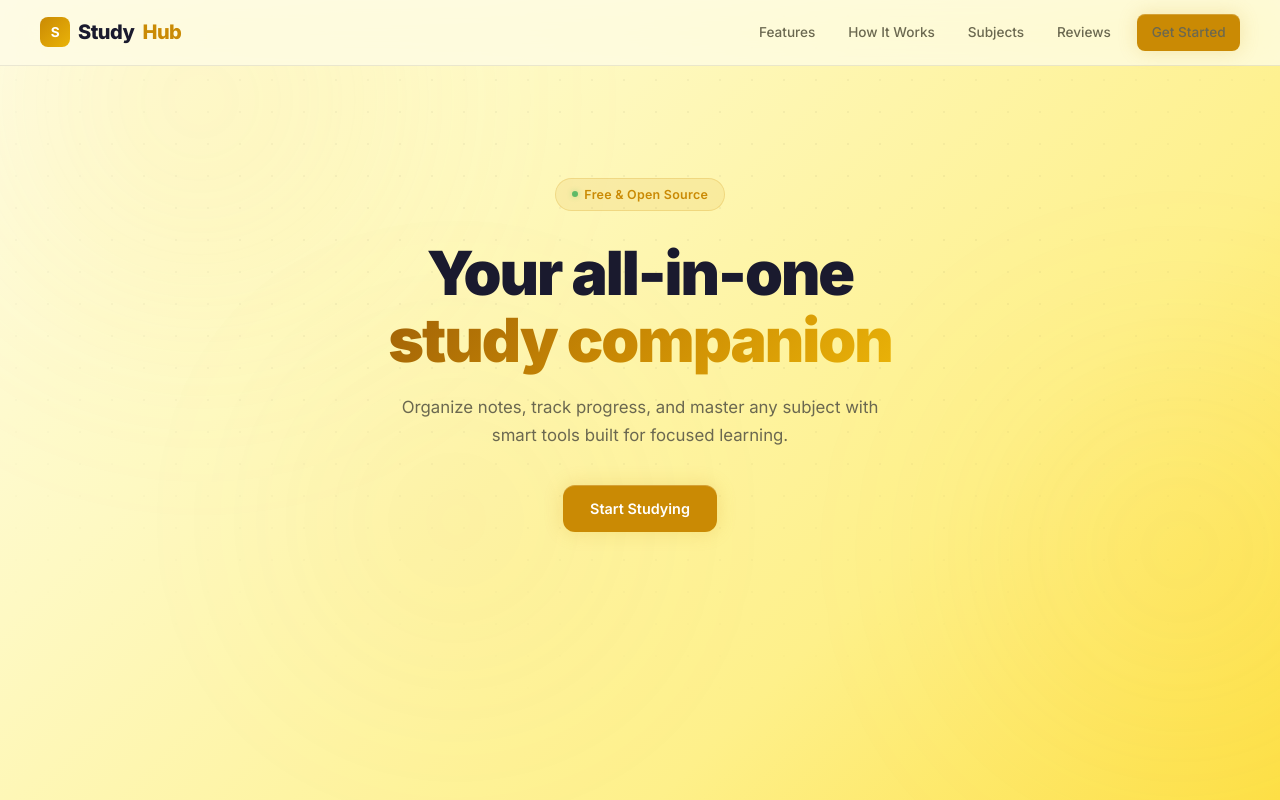
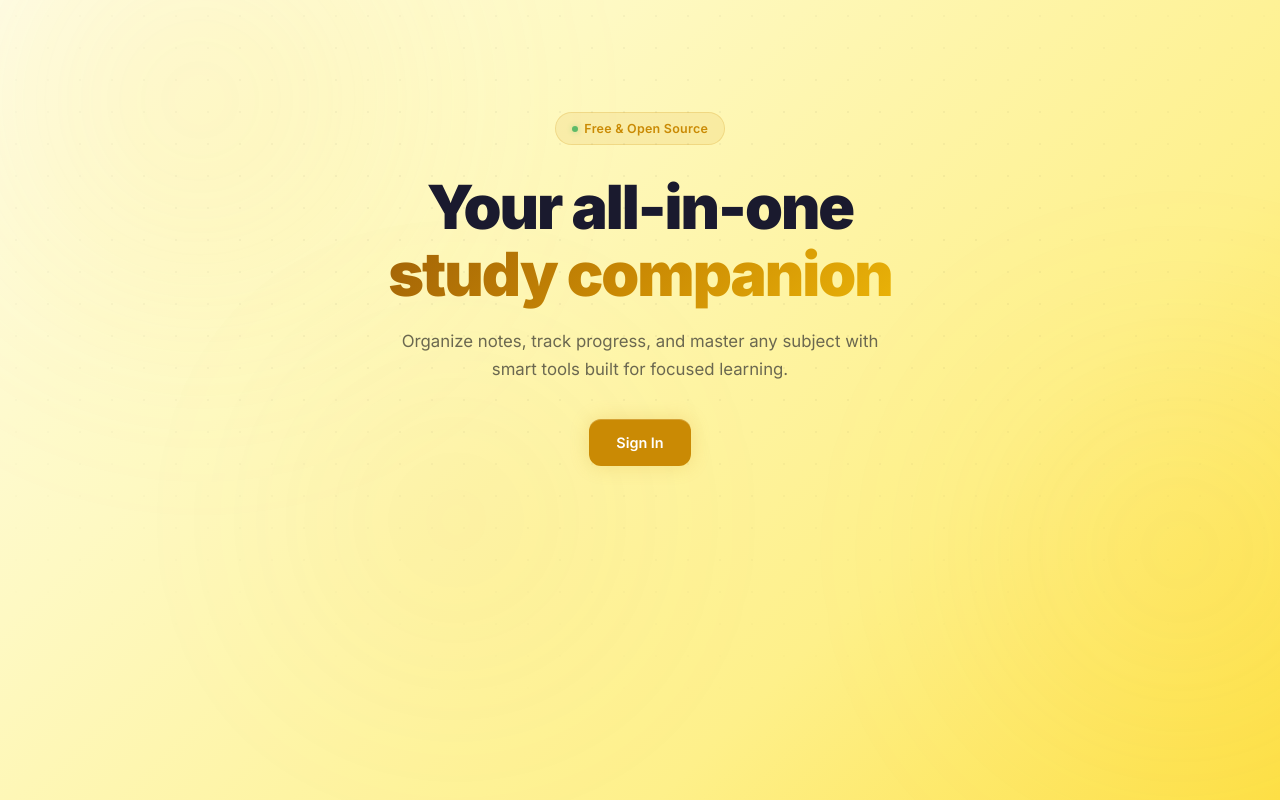
Before and after one commit to OF7777/StudyHub, a Next.js app: page / in a window 1280 px wide. Built offline with nearby package versions, Linux system fonts and the light colour scheme.

Commit message:
Remove navbar, replace Start Studying with Sign In

```diff
--- a/app/globals.css
+++ b/app/globals.css
@@ -71,65 +71,7 @@ a:hover { color: #92700a; }
   -webkit-mask-image: radial-gradient(ellipse 80% 60% at 50% 30%, black 30%, transparent 100%);
 }
 
-nav {
-  display: flex;
-  align-items: center;
-  justify-content: space-between;
-  padding: 0.9rem 2.5rem;
-  border-bottom: 1px solid var(--border);
-  background: rgba(254, 252, 232, 0.8);
-  backdrop-filter: blur(20px) saturate(1.4);
-  -webkit-backdrop-filter: blur(20px) saturate(1.4);
-  position: sticky;
-  top: 0;
-  z-index: 100;
-}
-.logo {
-  font-size: 1.25rem;
-  font-weight: 800;
-  letter-spacing: -0.5px;
-  display: flex;
-  align-items: center;
-  gap: 0.5rem;
-}
-.logo-icon {
-  width: 30px; height: 30px;
-  background: linear-gradient(135deg, var(--accent), #eab308);
-  border-radius: 8px;
-  display: flex;
-  align-items: center;
-  justify-content: center;
-  font-size: 0.85rem;
-  color: #fff;
-  font-weight: 700;
-}
-.logo span { color: var(--accent); }
-.nav-links { display: flex; gap: 0.25rem; align-items: center; }
-.nav-links a {
-  color: var(--text-muted);
-  font-size: 0.85rem;
-  font-weight: 500;
-  padding: 0.45rem 0.9rem;
-  border-radius: 8px;
-  transition: all 0.2s;
-}
-.nav-links a:hover { color: var(--text); background: rgba(0,0,0,0.04); }
-.hamburger {
-  display: none;
-  flex-direction: column;
-  gap: 5px;
-  cursor: pointer;
-  padding: 4px;
-  background: none;
-  border: none;
-}
-.hamburger span {
-  display: block;
-  width: 20px; height: 2px;
-  background: var(--text-muted);
-  border-radius: 2px;
-  transition: all 0.3s;
-}
+
 
 .btn {
   display: inline-flex;
@@ -720,23 +662,7 @@ footer {
 .reveal-delay-5 { transition-delay: 0.5s; }
 
 @media (max-width: 768px) {
-  nav { padding: 0.8rem 1.2rem; }
-  .nav-links { display: none; }
-  .hamburger { display: flex; }
-  .nav-links.open {
-    display: flex;
-    flex-direction: column;
-    position: absolute;
-    top: 100%;
-    left: 0;
-    right: 0;
-    background: rgba(254,252,232,0.95);
-    backdrop-filter: blur(20px);
-    padding: 1rem;
-    border-bottom: 1px solid var(--border);
-    gap: 0.25rem;
-  }
-  .nav-links.open a { padding: 0.7rem 1rem; }
+
   .hero { padding: 4rem 1.5rem 2rem; }
   .preview-content { grid-template-columns: 1fr; }
   .preview-sidebar { display: none; }
--- a/app/page.tsx
+++ b/app/page.tsx
@@ -1,4 +1,3 @@
-import Navbar from "@/components/navbar";
 import Reveal from "@/components/reveal";
 
 export default function Home() {
@@ -10,8 +9,6 @@ export default function Home() {
         <div className="bg-orb bg-orb-2"></div>
         <div className="bg-orb bg-orb-3"></div>
       </div>
-
-      <Navbar />
 
       <section className="hero">
         <Reveal>
@@ -35,7 +32,7 @@ export default function Home() {
         <Reveal delay={3}>
           <div className="hero-actions">
             <a href="#" className="btn btn-primary btn-lg">
-              Start Studying
+              Sign In
             </a>
           </div>
         </Reveal>
--- a/components/navbar.tsx
+++ /dev/null
@@ -1,37 +0,0 @@
-"use client";
-
-import { useState } from "react";
-import Link from "next/link";
-
-export default function Navbar() {
-  const [open, setOpen] = useState(false);
-
-  const closeMenu = () => setOpen(false);
-
-  return (
-    <nav>
-      <div className="logo">
-        <div className="logo-icon">S</div>
-        Study<span>Hub</span>
-      </div>
-      <div className={`nav-links${open ? " open" : ""}`}>
-        <Link href="#features" onClick={closeMenu}>Features</Link>
-        <Link href="#how-it-works" onClick={closeMenu}>How It Works</Link>
-        <Link href="#subjects" onClick={closeMenu}>Subjects</Link>
-        <Link href="#testimonials" onClick={closeMenu}>Reviews</Link>
-        <a href="#" className="btn btn-primary" style={{ marginLeft: "0.5rem" }}>
-          Get Started
-        </a>
-      </div>
-      <button
-        className="hamburger"
-        onClick={() => setOpen(!open)}
-        aria-label="Menu"
-      >
-        <span></span>
-        <span></span>
-        <span></span>
-      </button>
-    </nav>
-  );
-}
```
Also changed, not shown: 1 other file (tests, documents, lock files or other folders).
